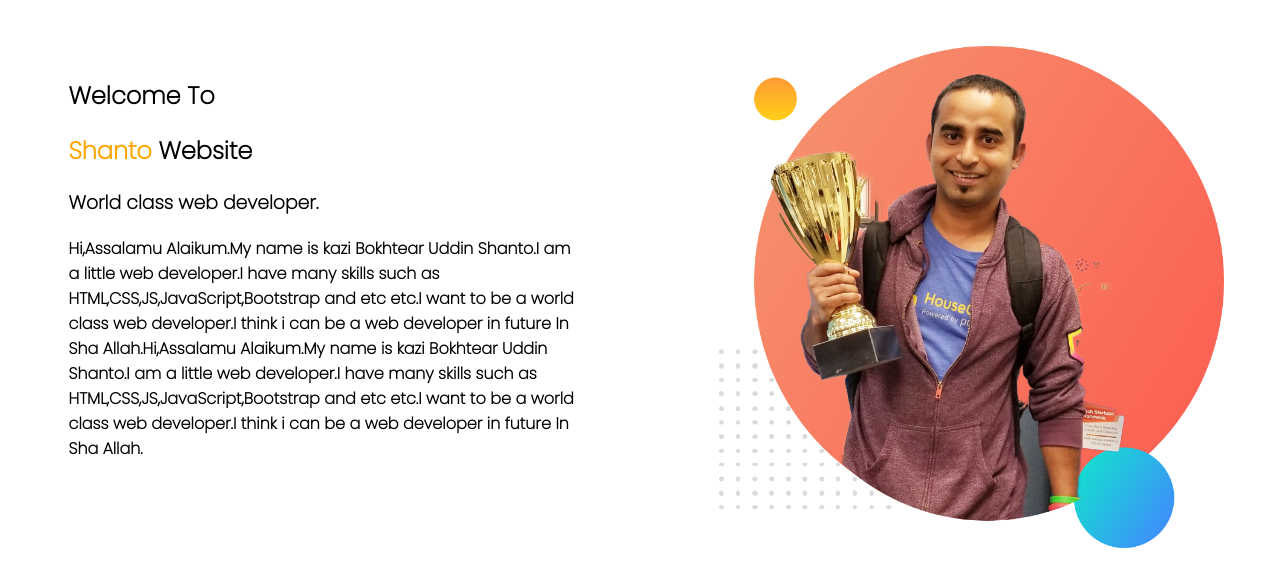
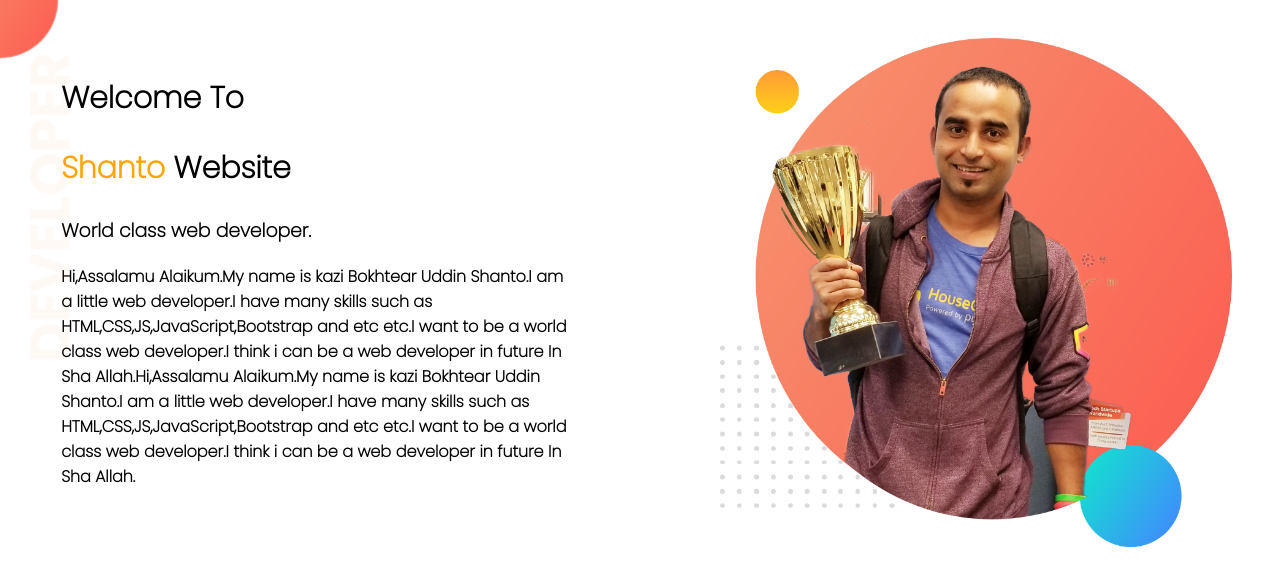
Before and after one commit to bokhtearUddin/web-portfolio, a plain HTML site: page index.html in a window 1280 px wide. Drawn offline with Linux system fonts and the light colour scheme.

Commit message:
first-section-done

```diff
--- a/style.css
+++ b/style.css
@@ -1,6 +1,11 @@
 body{
+    margin: 0;
     font-family: 'Poppins', sans-serif;
     color: black;
+}
+h1{
+    font-weight: 700;
+    font-size: 30px;
 }
 .name{
     color: orange;
@@ -24,3 +29,8 @@ p{
 .half-width2 img{
     width: 100%;
 }
+.section-1{
+    background-repeat: no-repeat;
+    height: 500px;
+    background-image: url("developer-portfolio/top-banner.png");
+}
```
